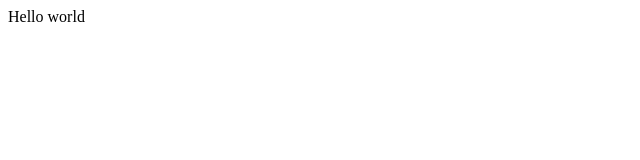
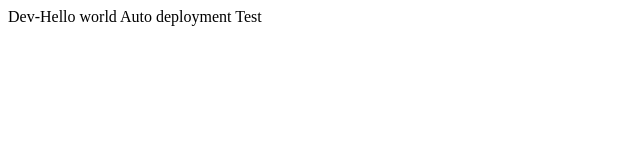
Before and after one commit to mohanbkumar/codedeploydemo, a plain HTML site: page index.html in a window 1280 px wide. Shown: the whole page, without its empty margins (0-640 px from the left). Drawn offline with Linux system fonts and the light colour scheme.

Commit message:
Update index.html

```diff
--- a/index.html
+++ b/index.html
@@ -1,4 +1,4 @@
 <HTML>
-   <p> Hello world </p>
+   <p> Dev-Hello world Auto deployment Test  </p>
 
 </HTML>
```
